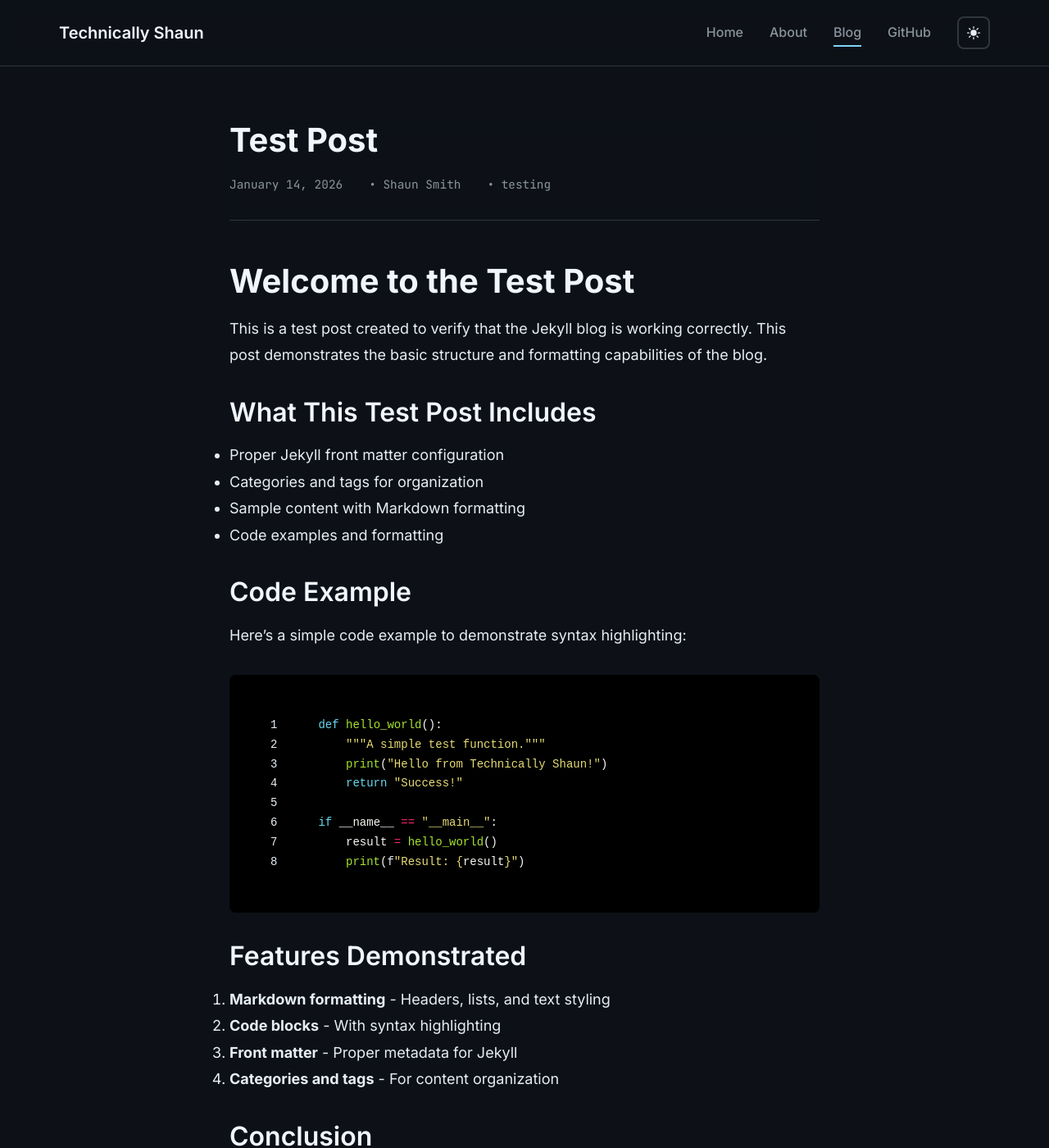
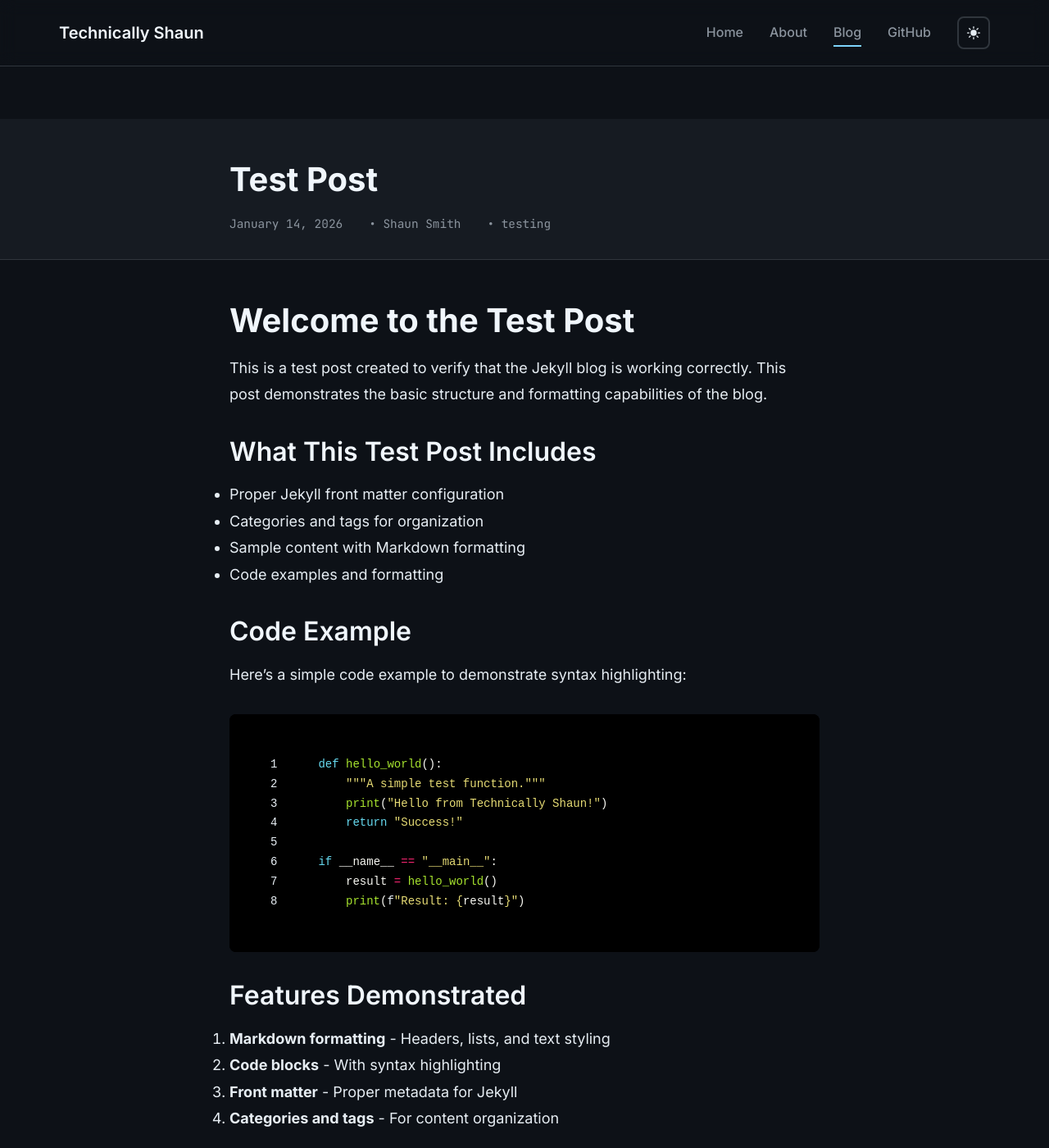
Before and after one commit to TechnicallyShaun/TechnicallyShaunBlog, a Jekyll site: the page built from _posts/2026-01-14-test-post.md, in a window 1280 px wide and 1400 px high. Shown: the whole window at 82% size. Built offline with Jekyll 4.4.1, drawn with Linux system fonts in a browser that asks for light colours; comment, search, counter and statistics services are not loaded.

Commit message:
fix: make post header span full width in desktop mode
Restructured post layout to move header outside content-container.
Header now spans full viewport width while text remains aligned with content.
Fixes visual staggering issue when header width was constrained to 720px.

Co-authored-by: TechnicallyShaun <121695494+TechnicallyShaun@users.noreply.github.com>

```diff
--- a/_layouts/post.html
+++ b/_layouts/post.html
@@ -2,9 +2,10 @@
 layout: default
 ---
 
-<article class="container">
+<article class="post-article">
+  <header class="post-header-wrapper">
+    <div class="container">
       <div class="content-container">
-    <header class="post-header">
         <h1 class="post-title">{{ page.title | escape }}</h1>
         <div class="post-meta">
           <time datetime="{{ page.date | date_to_xmlschema }}">
@@ -17,8 +18,12 @@ layout: default
           <span>• {{ page.categories | join: ", " }}</span>
           {%- endif -%}
         </div>
+      </div>
+    </div>
   </header>
 
+  <div class="container">
+    <div class="content-container">
       <div class="post-content">
         {{ content }}
       </div>
@@ -58,4 +63,5 @@ layout: default
         {%- endif -%}
       </nav>
     </div>
+  </div>
 </article>
--- a/assets/css/style.scss
+++ b/assets/css/style.scss
@@ -408,6 +408,23 @@ blockquote {
   flex: 1;
   padding: 4rem 0;
   min-height: 60vh;
+}
+
+.post-article {
+  width: 100%;
+}
+
+.post-header-wrapper {
+  width: 100%;
+  background-color: var(--bg-secondary);
+  border-bottom: 1px solid var(--border-color);
+  margin-bottom: 3rem;
+  padding: 3rem 0 2rem;
+}
+
+.post-header-wrapper .content-container {
+  max-width: var(--content-width);
+  margin: 0 auto;
 }
 
 .post-header {
```
Lines whose indentation alone changed are shown as unchanged.
